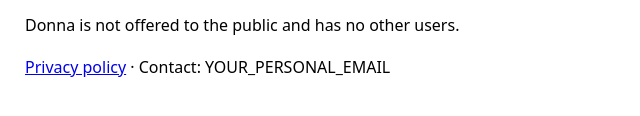
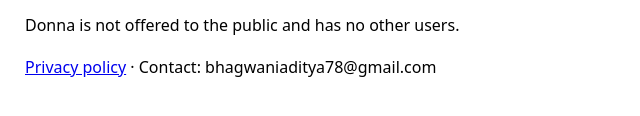
Before and after one commit to AdiBhagwani/donna, a plain HTML site: page donnahomepage.html in a window 1280 px wide. Shown: the part 200-316 px from the top of the page, 295-935 px from the left. Drawn offline with Linux system fonts and the light colour scheme.

Commit message:
Update donnahomepage.html

```diff
--- a/donnahomepage.html
+++ b/donnahomepage.html
@@ -7,5 +7,5 @@
 <p>Donna is a personal assistant built and used by one person, its developer. It reads the developer's own email
 and calendar to keep track of commitments, deadlines and replies that are due, and sends reminders.</p>
 <p>Donna is not offered to the public and has no other users.</p>
-<p><a href="privacy.html">Privacy policy</a> · Contact: YOUR_PERSONAL_EMAIL</p>
+<p><a href="privacy.html">Privacy policy</a> · Contact: bhagwaniaditya78@gmail.com</p>
 </body></html>
```
